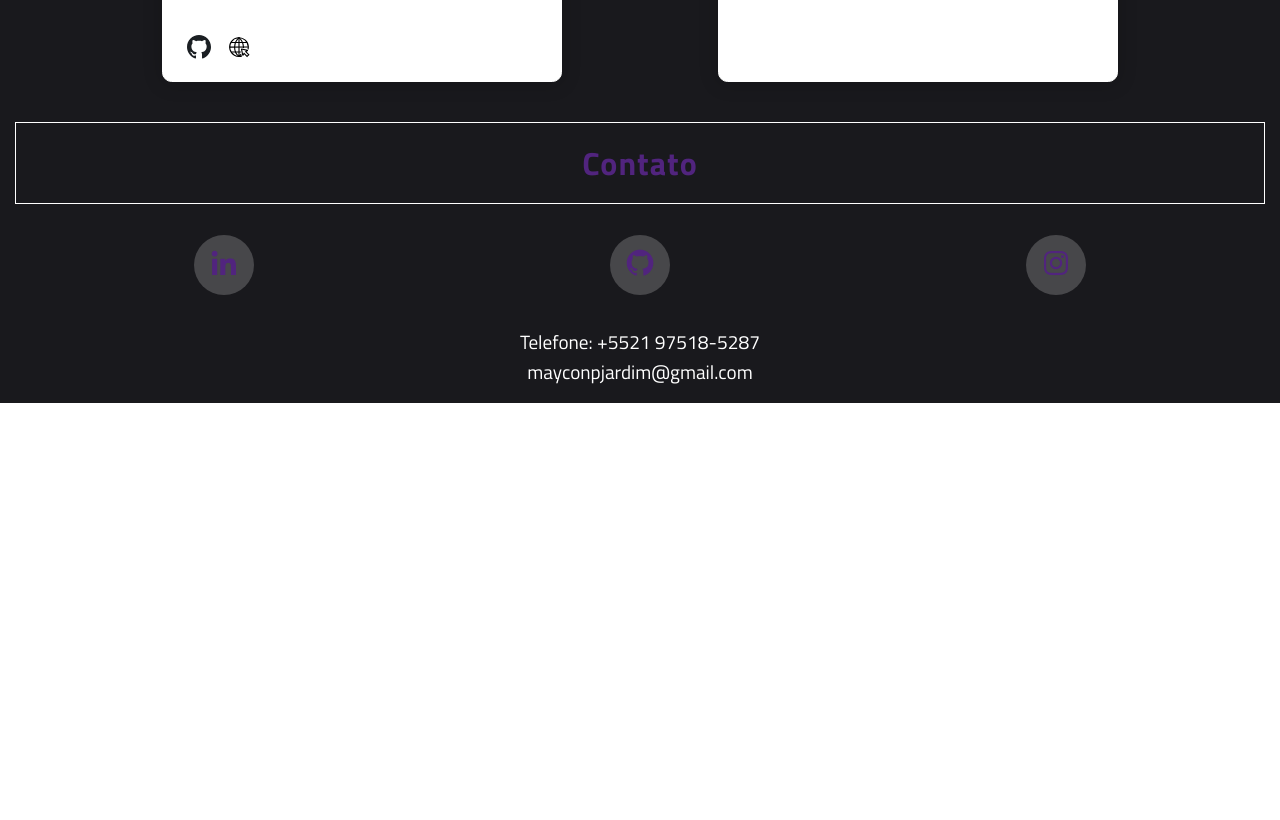
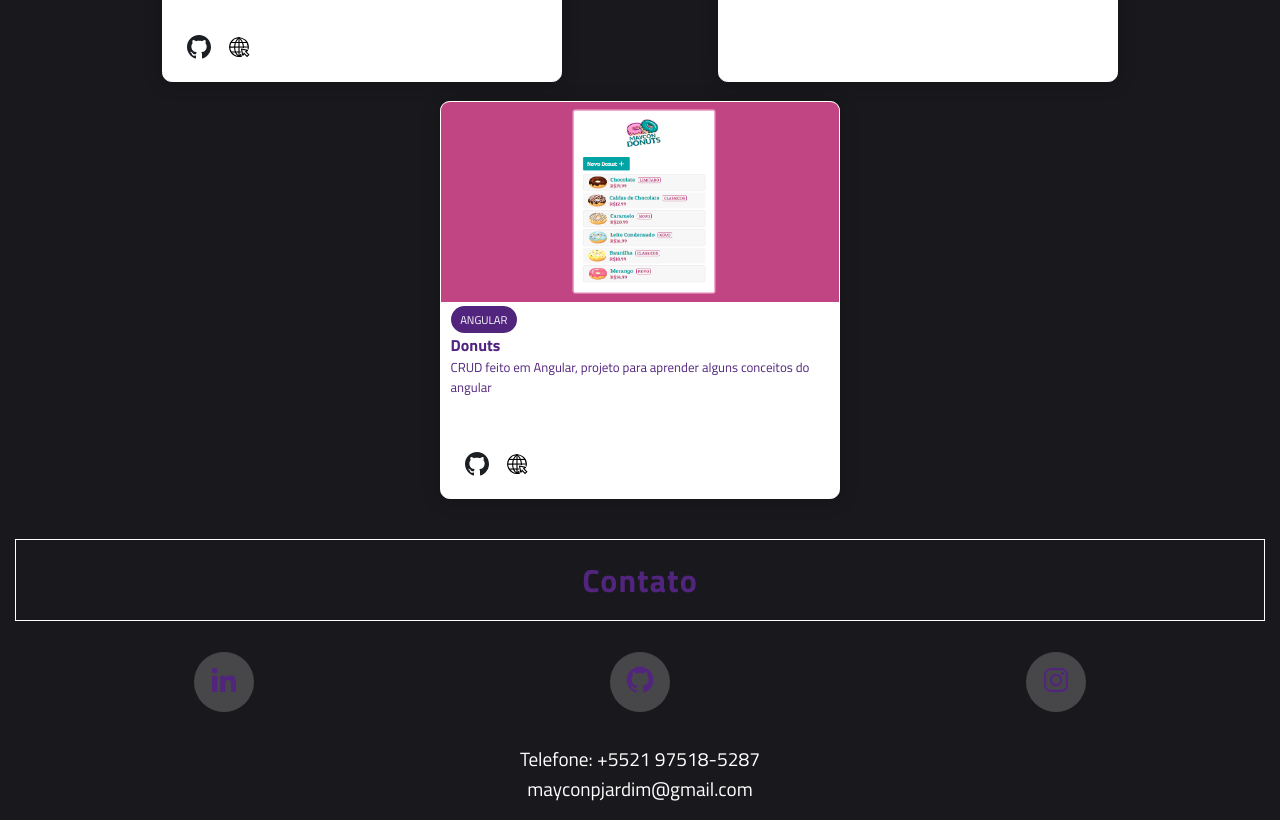
Before and after one commit to mayconjardim/mayconjardim.github.io, an Angular app: page / in a window 1280 px wide. Shown: the part 2943-3763 px from the top of the page. Before the commit the page ends 3346 px from the top, so only its background shows below. Built offline with nearby package versions, Linux system fonts and the light colour scheme.

Commit message:
Adicionando projeto Donuts

```diff
--- a/src/app/components/projetos/projetos.component.ts
+++ b/src/app/components/projetos/projetos.component.ts
@@ -28,6 +28,16 @@ export class ProjetosComponent implements OnInit {
           'por meio de usuário e senha individual, gerenciar e acompanhar a movimentação de processos internos.',
       ],
     },
+    {
+      titulo: 'Donuts',
+      tecnologias: 'Angular',
+      img: 'assets/projetos/donuts.png',
+      repo: 'https://github.com/mayconjardim/donuts',
+      link: 'https://donuts-iota.vercel.app/admin/donuts',
+      descricao: [
+        'CRUD feito em Angular, projeto para aprender alguns conceitos do angular',
+      ],
+    },
   ];
   constructor() {}
 
```
Also changed, not shown: src/assets/projetos/donuts.png (added), src/assets/tecnologias/spring.svg (added).
